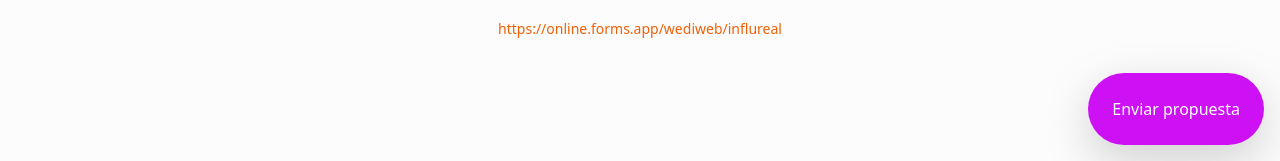
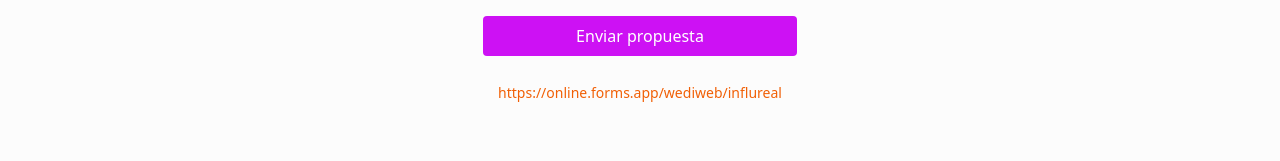
Before and after one commit to 4GeeksAcademy/astroteam_influreal, a React app: page / in a window 1280 px wide. Shown: the part 639-800 px from the top of the page. Built offline with nearby package versions, Linux system fonts and the light colour scheme; no server answers.

Commit message:
padding y botones mostrar más y menos

```diff
--- a/src/front/js/pages/home.js
+++ b/src/front/js/pages/home.js
@@ -182,11 +182,11 @@ const Home = () => {
             </div>
           </div>
 
-          <div className="actions fixed bottom-4 right-4">
-  <button className="bg-button-background text-white p-4 rounded-full shadow-lg">
-    Enviar propuesta
-  </button>
-</div>
+          <div className="actions flex justify-center mb-4">
+            <button className="w-2/3 md:w-1/2 lg:w-1/3 xl:w-1/4 bg-button-background text-white py-2 px-4 rounded">
+              Enviar propuesta
+            </button>
+          </div>
 
 
           <div className="text-center">
--- a/src/front/styles/homeMaria.css
+++ b/src/front/styles/homeMaria.css
@@ -101,16 +101,6 @@ body {
   cursor: pointer;
 }
 
-.actions {
-  position: fixed;
-  bottom: 16px;
-  right: 16px;
-}
-
 .bg-button-background {
   background-color: var(--accent-two);
 }
-
-.shadow-lg {
-  box-shadow: 0 10px 20px rgba(0, 0, 0, 0.2);
-}
```
